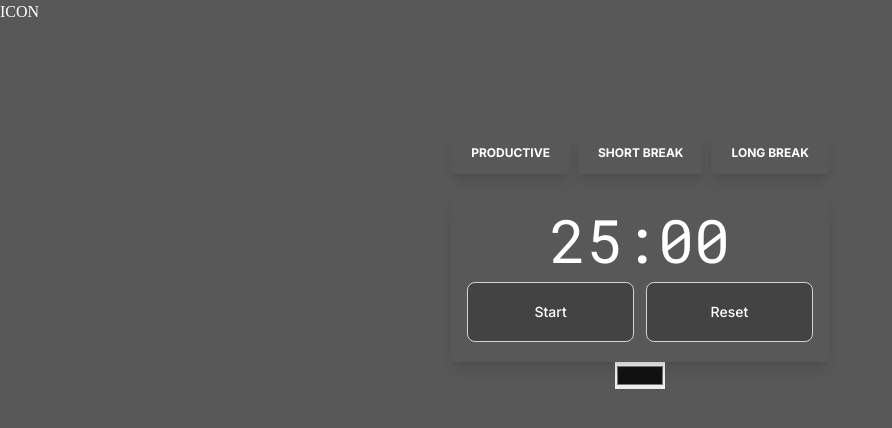
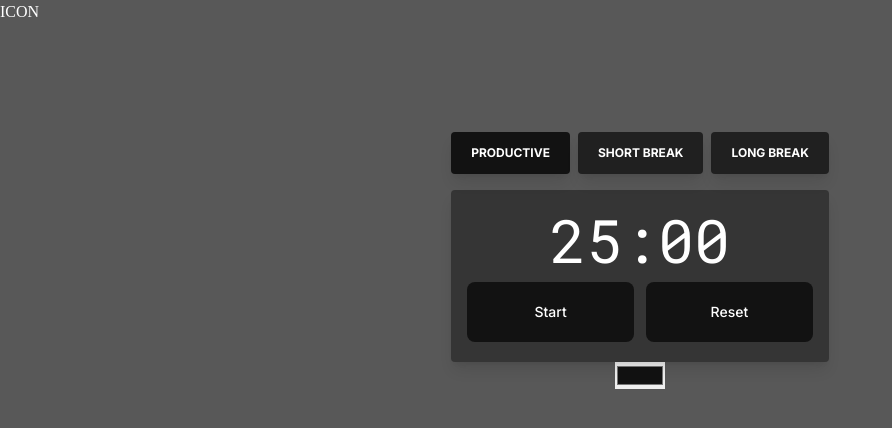
Before and after one commit to Devon-McGrath-github/dorodoro, a Next.js app: page / in a window 1280 px wide. Shown: the top 428 px of the page, without its empty margins (0-892 px from the left). Built offline with nearby package versions, Linux system fonts and the light colour scheme.

Commit message:
Adjust default colors for primary buttons

```diff
--- /dev/null
+++ b/components/Tabs/TabButton.tsx
@@ -0,0 +1,27 @@
+import React from 'react'
+
+function TabButton() {
+	return (
+		<li className='flex-auto text-center'>
+			<a
+				className={
+					'text-xs font-bold uppercase px-5 py-3 shadow-lg rounded block leading-normal bg-skin-primary bg-opacity-80 border-none hover:bg-opacity-50 focus:ring-gray-200' +
+					(openTab === 1 ? 'bg-blueGray-600' : 'text-blueGray-600 ')
+				}
+				onClick={(e) => {
+					e.preventDefault()
+					setOpenTab(1)
+					updateTimer('default')
+					reset()
+				}}
+				data-toggle='tab'
+				href='#link1'
+				role='tablist'
+			>
+				Productive
+			</a>
+		</li>
+	)
+}
+
+export default TabButton
--- a/components/Tabs/Tabs.tsx
+++ b/components/Tabs/Tabs.tsx
@@ -18,8 +18,8 @@ const Tabs = () => {
 						<li className='flex-auto text-center'>
 							<a
 								className={
-									'text-xs font-bold uppercase px-5 py-3 shadow-lg rounded block leading-normal ' +
-									(openTab === 1 ? 'bg-blueGray-600' : 'text-blueGray-600 ')
+									'text-xs font-bold uppercase px-5 py-3 shadow-lg rounded block leading-normal bg-skin-primary border-none hover:bg-opacity-50 focus:ring-gray-200' +
+									(openTab === 1 ? 'bg-opacity-3000' : 'bg-opacity-30')
 								}
 								onClick={(e) => {
 									e.preventDefault()
@@ -37,7 +37,7 @@ const Tabs = () => {
 						<li className='flex-auto text-center'>
 							<a
 								className={
-									'text-xs font-bold uppercase px-5 py-3 shadow-lg rounded block leading-normal ' +
+									'text-xs font-bold uppercase px-5 py-3 shadow-lg rounded block leading-normal bg-skin-primary bg-opacity-80 border-none hover:bg-opacity-50 focus:ring-gray-200' +
 									(openTab === 2 ? ' bg-blueGray-600' : 'text-blueGray-600')
 								}
 								onClick={(e) => {
@@ -56,7 +56,7 @@ const Tabs = () => {
 						<li className='flex-auto text-center'>
 							<a
 								className={
-									'text-xs font-bold uppercase px-5 py-3 shadow-lg rounded block leading-normal ' +
+									'text-xs font-bold uppercase px-5 py-3 shadow-lg rounded block leading-normal bg-skin-primary bg-opacity-80 border-none hover:bg-opacity-50 focus:ring-gray-200' +
 									(openTab === 3 ? ' bg-blueGray-600' : 'text-blueGray-600 ')
 								}
 								onClick={(e) => {
@@ -73,7 +73,7 @@ const Tabs = () => {
 							</a>
 						</li>
 					</ul>
-					<div className='relative flex flex-col min-w-0 break-words w-full shadow-lg rounded'>
+					<div className='relative flex flex-col min-w-0 break-words w-full shadow-lg rounded bg-skin-primary bg-opacity-50'>
 						<div className='px-4 py-5 flex-auto'>
 							<div className='tab-content tab-space'>
 								<Timer />
--- a/components/Timer/Timer.tsx
+++ b/components/Timer/Timer.tsx
@@ -43,7 +43,7 @@ export default function CountdownApp() {
 			</div>
 
 			<button
-				className='bg-skin-primary bg-opacity-30 border border-gray-300 focus:outline-none hover:bg-gray-100 focus:ring-gray-200 font-medium rounded-lg text-sm px-5 py-2.5'
+				className='bg-skin-primary hover:bg-opacity-40 hover:border focus:ring-gray-200 font-medium rounded-lg text-sm px-5 py-2.5'
 				onClick={handleClick}
 				type='button'
 			>
@@ -51,7 +51,7 @@ export default function CountdownApp() {
 			</button>
 
 			<button
-				className='bg-skin-primary bg-opacity-30 border border-gray-300 focus:outline-none hover:bg-gray-100 focus:ring-gray-200 font-medium rounded-lg text-sm px-5 py-2.5'
+				className='bg-skin-primary hover:bg-opacity-40 hover:border focus:ring-gray-200 font-medium rounded-lg text-sm px-5 py-2.5'
 				onClick={handleReset}
 				type='button'
 			>
```
